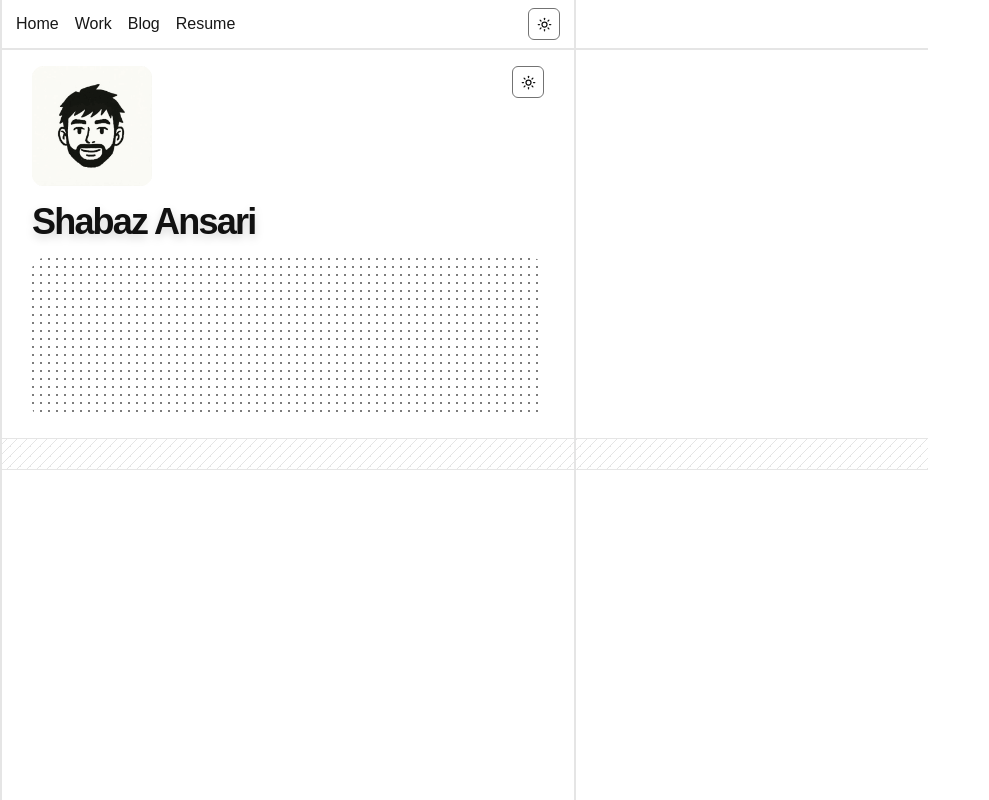
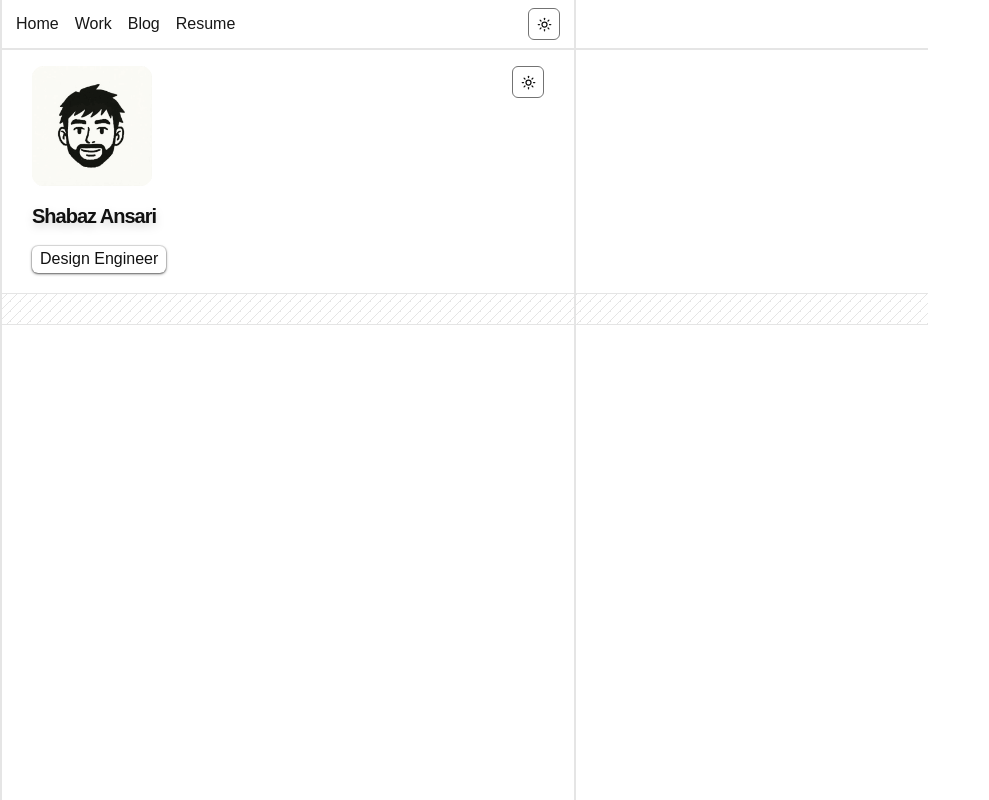
Before and after one commit to Kise07/Minimal-Portfolio, a Next.js app: page / in a window 1280 px wide. Shown: the whole page, without its empty margins (0-989 px from the left). Built offline with nearby package versions, Linux system fonts and the light colour scheme.

Commit message:
fix: profile side in progress
- alignment
- new components trials

```diff
--- a/src/components/core/heading.tsx
+++ b/src/components/core/heading.tsx
@@ -21,7 +21,7 @@
     >
       <Tag
         className={cn(
-          "text-2xl font-bold tracking-tighter drop-shadow-lg md:text-4xl",
+          "text-lg font-bold tracking-tighter drop-shadow-lg md:text-xl",
           className,
         )}
       >
--- a/src/components/ui/profile.tsx
+++ b/src/components/ui/profile.tsx
@@ -1,6 +1,6 @@
 import { cn } from "../../../lib/utils";
 import { Heading } from "../core/heading";
-import { HoverWave } from "../work/minimal/hover-wave";
+import Flipper from "../work/minimal/text-flipper";
 import { ModeToggle } from "./theme-toggle";
 
 export const Profile = ({ className }: { className?: string }) => {
@@ -12,11 +12,13 @@
       )}
     >
       <div className="flex items-start justify-between w-full">
-        <img src="/ava.png" alt="avatar" className="size-30" />
+        <div className="flex items-center gap-4">
+          <img src="/ava.png" alt="avatar" className="size-30" />
+        </div>
         <ModeToggle />
       </div>
       <Heading>Shabaz Ansari</Heading>
-      <HoverWave />
+      <Flipper />
     </section>
   );
 };
--- a/src/components/work/minimal/text-flipper.tsx
+++ b/src/components/work/minimal/text-flipper.tsx
@@ -2,8 +2,9 @@
 
 import { AnimatePresence, motion } from "motion/react";
 import { useEffect, useState } from "react";
+import { cn } from "../../../../lib/utils";
 
-export default function Flipper() {
+export default function Flipper({ className }: { className?: string }) {
   const words = [
     "Software Engineer",
     "Design Engineer",
@@ -23,12 +24,12 @@
   }, [words.length]);
 
   return (
-    <div className="flex items-center justify-center h-full">
+    <div className={cn("flex items-center justify-center h-full", className)}>
       <motion.div
         layout
         initial={{ opacity: 0 }}
         animate={{ opacity: 1 }}
-        className="text-secondary relative order-first mx-4 mb-2 flex w-fit justify-center overflow-hidden rounded-md px-2 py-0.5 pt-0 text-sm shadow-sm shadow-black/10 ring-1 ring-black/10 sm:order-last sm:mx-0 sm:mb-0"
+        className="text-secondary relative order-first flex w-fit justify-center overflow-hidden rounded-md px-2 py-0.5 text-sm shadow-sm shadow-black/50 dark:shadow-white/50 ring-1 ring-black/10 dark:ring-white/10 sm:order-last sm:mx-0 sm:mb-0"
       >
         <AnimatePresence mode="popLayout">
           <motion.span
```
